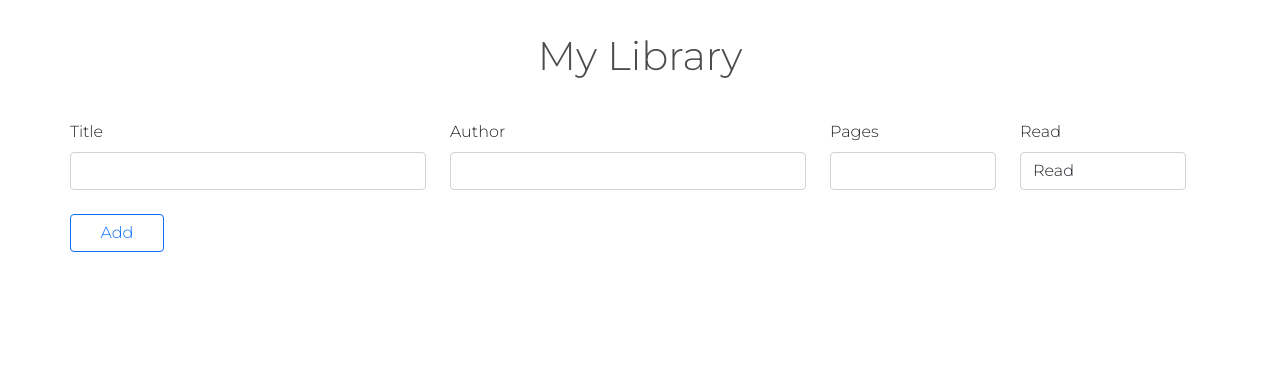
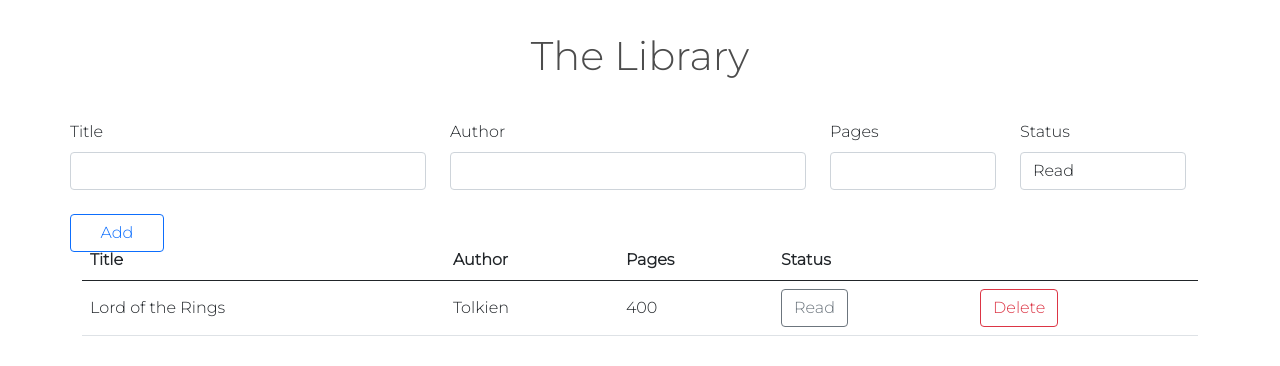
Before and after one commit to sdirienzo/library, a plain HTML site: page index.html in a window 1280 px wide. Drawn offline with nearby package versions, Linux system fonts and the light colour scheme.

Commit message:
Introduce library item style to UI

```diff
--- a/index.html
+++ b/index.html
@@ -13,7 +13,7 @@
 <body>
     <div class="container">
         <div class="title">
-            <h1>My Library</h1>
+            <h1>The Library</h1>
         </div>
         <div class="add-book">
             <form class="add-book-form row">
@@ -30,10 +30,10 @@
                     <input type="text" id="inputPages" class="form-control row">
                 </div>
                 <div class="col-md-2">
-                    <label for="readNotRead" id="readNotReadLabel" class="form-label row">Read</label>
+                    <label for="readNotRead" id="readNotReadLabel" class="form-label row">Status</label>
                     <select name="readNotRead" id="readNotRead" class="form-control row">
-                        <option value="read">Read</option>
-                        <option value="notRead">Not Read</option>
+                        <option value="true">Read</option>
+                        <option value="false">Not Read</option>
                     </select>
                 </div>
                 <div class="mt-4 ps-0">
@@ -42,7 +42,26 @@
             </form>
         </div>
         <div class="library">
-
+            <table class="table">
+                <thead>
+                    <tr>
+                        <th scope="col">Title</th>
+                        <th scope="col">Author</th>
+                        <th scope="col">Pages</th>
+                        <th scope="col">Status</th>
+                        <th scope="col"></th>
+                    </tr>
+                </thead>
+                <tbody>
+                    <tr>
+                        <td class="align-middle">Lord of the Rings</td>
+                        <td class="align-middle">Tolkien</td>
+                        <td class="align-middle">400</td>
+                        <td class="align-middle"><button type="button" class="btn btn-outline-secondary">Read</button></td>
+                        <td class="align-middle"><button type="button" class="btn btn-outline-danger">Delete</button></td>
+                    </tr>
+                </tbody>
+            </table>
         </div>
     </div>
     <script src="https://cdn.jsdelivr.net/npm/bootstrap@5.0.2/dist/js/bootstrap.bundle.min.js" integrity="sha384-MrcW6ZMFYlzcLA8Nl+NtUVF0sA7MsXsP1UyJoMp4YLEuNSfAP+JcXn/tWtIaxVXM" crossorigin="anonymous"></script>
--- a/styles/style.css
+++ b/styles/style.css
@@ -18,7 +18,3 @@ body {
     font-size: 40px;
     color: rgba(0, 0, 0, 0.7);
 }
-
-.library {
-
-}
```
Also changed, not shown: scripts/script.js (+24 -0 lines).
